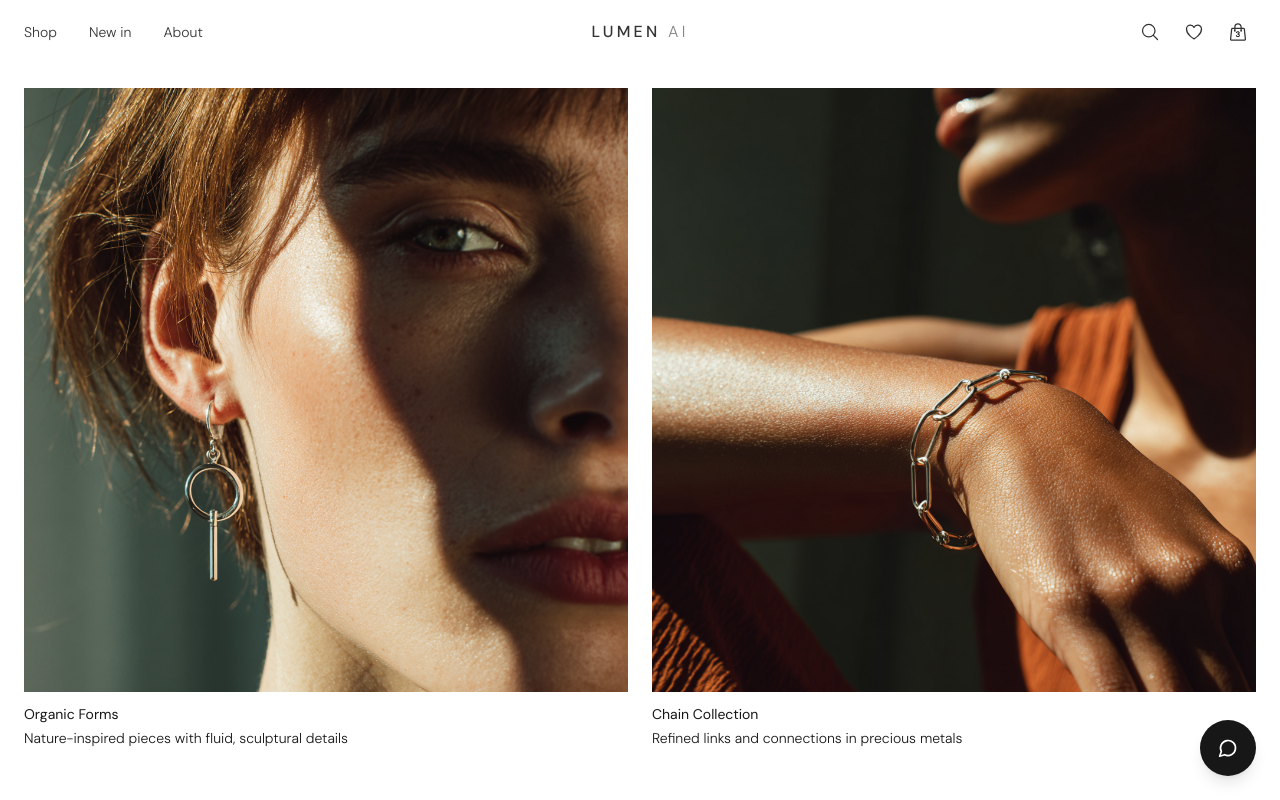
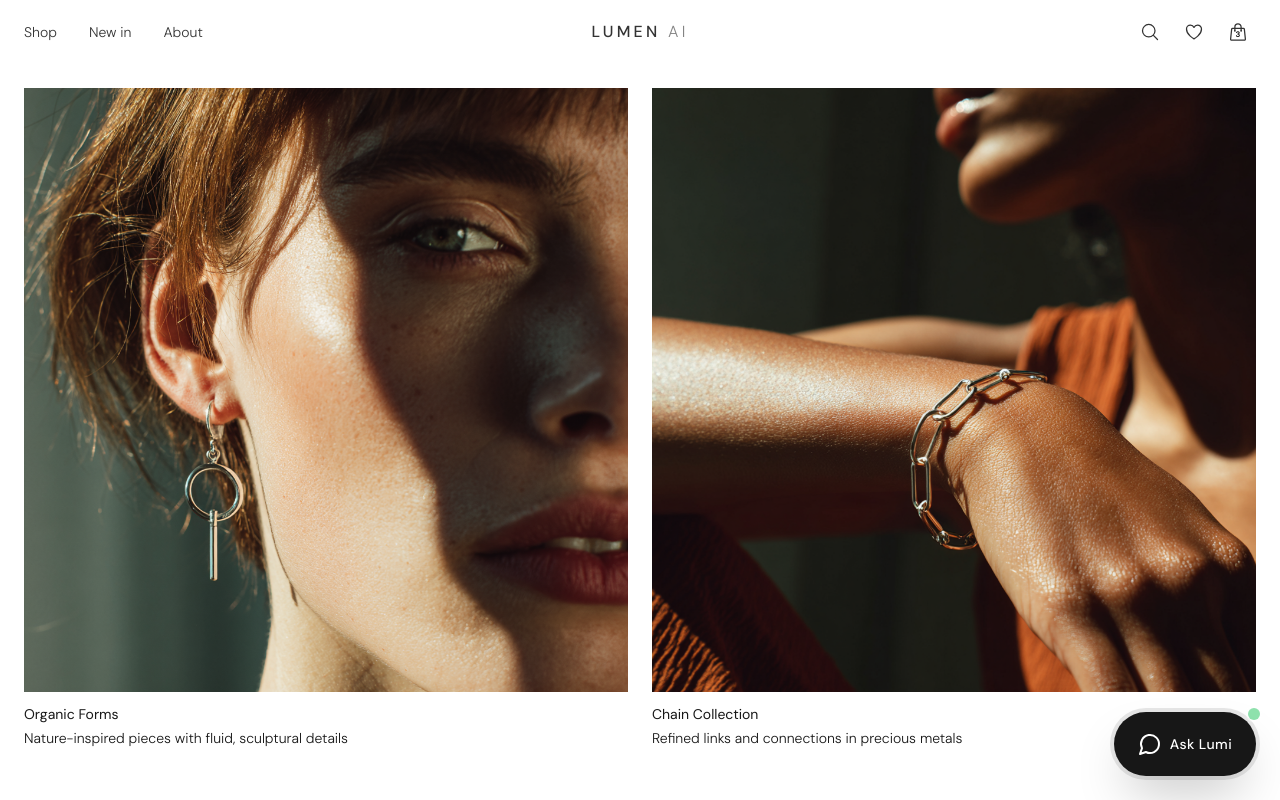
Before and after one commit to Sriram2272/linea-header-showcase-737, a React (Vite) app: page / in a window 1280 px wide. Shown: the top 800 px of the page. Built offline with nearby package versions, Linux system fonts and the light colour scheme; the HTML template or start-up script is replaced by a standard one.

Commit message:
Changes
Co-authored-by: Sriram2272 <178072623+Sriram2272@users.noreply.github.com>

```diff
--- a/src/components/chatbot/Chatbot.tsx
+++ b/src/components/chatbot/Chatbot.tsx
@@ -98,10 +98,18 @@ const Chatbot = () => {
       {/* Floating button */}
       <button
         onClick={() => setOpen((o) => !o)}
-        className="fixed bottom-6 right-6 z-50 h-14 w-14 rounded-full bg-foreground text-background shadow-lg hover:scale-105 transition-transform flex items-center justify-center"
+        className="fixed bottom-6 right-6 z-[100] h-16 px-6 rounded-full bg-foreground text-background shadow-2xl hover:scale-105 transition-transform flex items-center justify-center gap-2 ring-4 ring-foreground/10 animate-in fade-in slide-in-from-bottom-4"
         aria-label="Open chat"
       >
-        {open ? <X className="h-5 w-5" /> : <MessageCircle className="h-5 w-5" />}
+        {open ? (
+          <X className="h-5 w-5" />
+        ) : (
+          <>
+            <MessageCircle className="h-6 w-6" />
+            <span className="text-sm font-medium tracking-wide hidden sm:inline">Ask Lumi</span>
+            <span className="absolute -top-1 -right-1 h-3 w-3 rounded-full bg-green-500 ring-2 ring-background animate-pulse" />
+          </>
+        )}
       </button>
 
       {/* Panel */}
```
